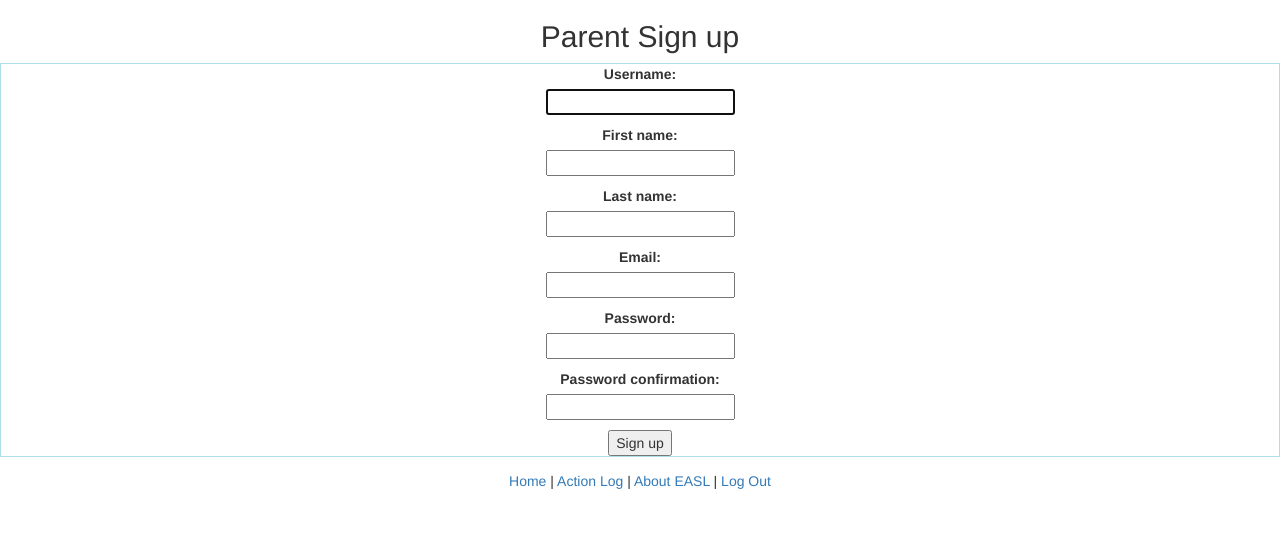
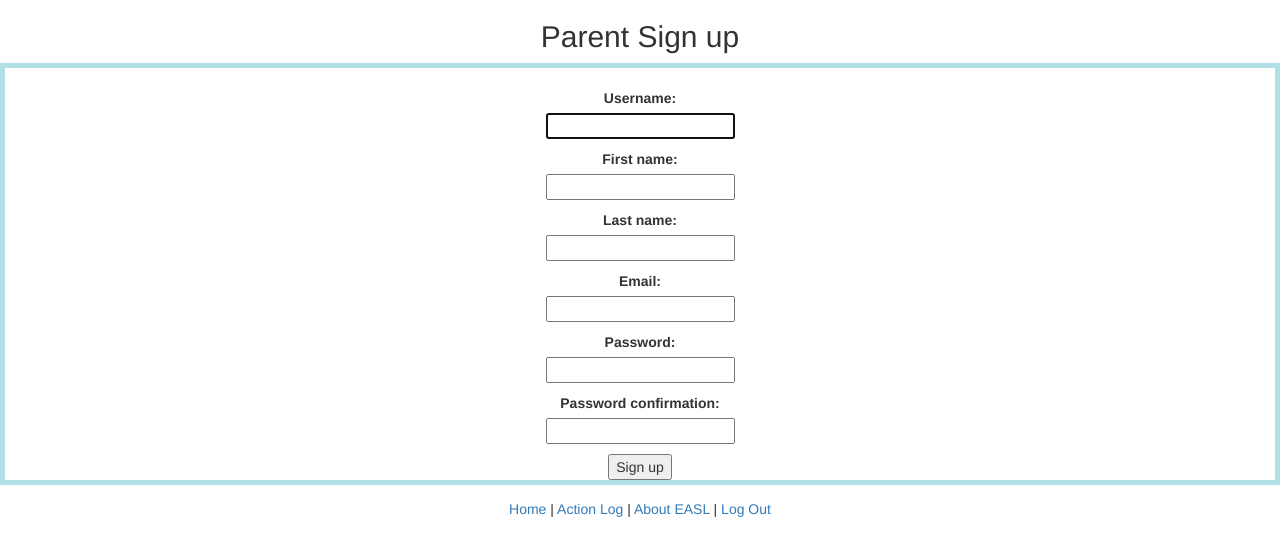
Before and after one commit to curleyt1/EASL, a Django app: page /parent_signup in a window 1280 px wide. Shown: the top 556 px of the page. Run offline with Django 3.2, Linux system fonts and the light colour scheme; some libraries are stand-ins or nearby versions.

Commit message:
Student edit page parent field; form styling

```diff
--- a/easl/webApp/forms.py
+++ b/easl/webApp/forms.py
@@ -50,12 +50,13 @@ class StudentRegistrationForm(ModelForm):
 class StudentEditForm(ModelForm):
     class Meta:
         model = Student
-        fields=('first_name', 'last_name', 'date_of_birth','gender')
+        fields=('first_name', 'last_name', 'date_of_birth','gender', 'parent')
 
     first_name = forms.CharField(max_length=50)
     last_name = forms.CharField(max_length=50)
     date_of_birth = forms.DateField()
     gender = forms.Select(choices=GENDER_CHOICES)
+    parent = forms.Select(choices = User.objects.all())
 
 class ParentSignUpForm(UserCreationForm):
     first_name = forms.CharField(max_length=30, required=False, help_text='Optional.')
--- a/easl/webApp/templates/edit_page.html
+++ b/easl/webApp/templates/edit_page.html
@@ -8,7 +8,7 @@
 {% bootstrap_javascript %}
 <style>
   #form{
-    border: 1px solid powderblue;
+    border: 5px solid powderblue;
     text-align: center;
   }
 </style>
--- a/easl/webApp/templates/parent_signup.html
+++ b/easl/webApp/templates/parent_signup.html
@@ -4,13 +4,14 @@
 
 <style>
   #form{
-    border: 1px solid powderblue;
+    border: 5px solid powderblue;
     text-align: center;
   }
 </style>
 
   <h2 class='text-center'> Parent Sign up</h2>
   <form id=form method="post">
+    <br>
     {% csrf_token %}
     {% for field in form %}
       <p>
--- a/easl/webApp/templates/registration_page.html
+++ b/easl/webApp/templates/registration_page.html
@@ -2,7 +2,7 @@
 {% block content %}
 <style>
   #form{
-    border: 1px solid powderblue;
+    border: 5px solid powderblue;
     text-align: center;
   }
 </style>
```
